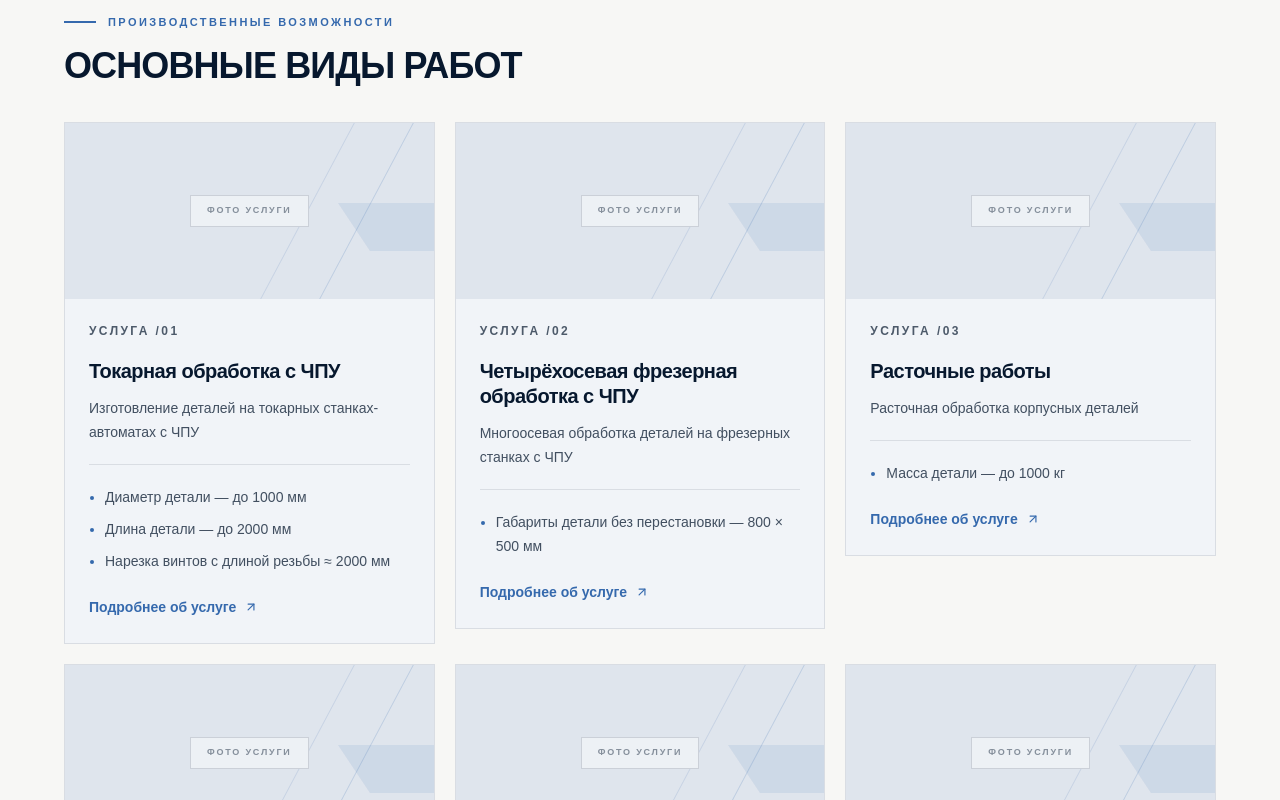
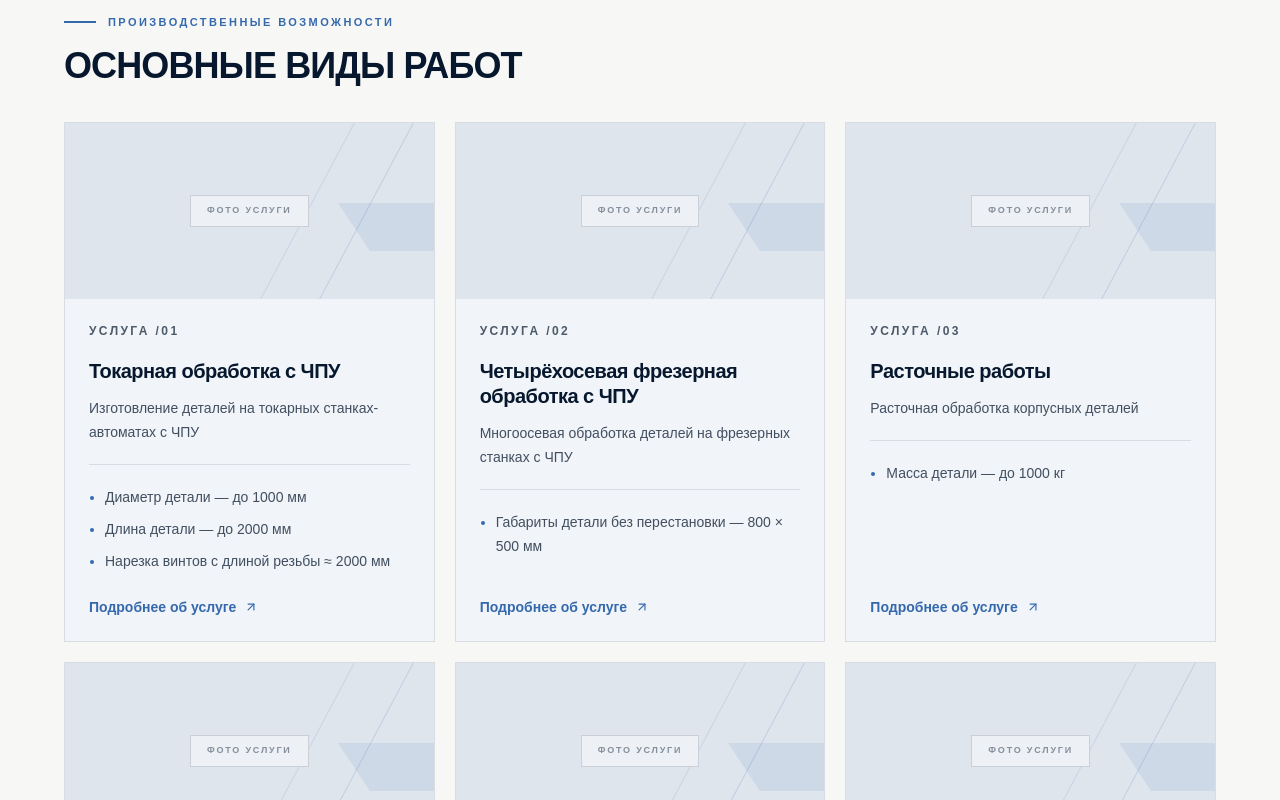
Before and after one commit to sstarovoitovv/tribeka, a React (Vite) app: page /services in a window 1280 px wide. Shown: the part 400-1200 px from the top of the page. Built offline with nearby package versions, Linux system fonts and the light colour scheme; no server answers.

Commit message:
Align service card heights and links within each row

```diff
--- a/src/pages/ServicesPage.jsx
+++ b/src/pages/ServicesPage.jsx
@@ -21,17 +21,17 @@ export default function ServicesPage() {
             <p className="eyebrow">Производственные возможности</p>
             <h2 className="mt-4 text-3xl font-black uppercase leading-none tracking-tight sm:text-4xl">Основные виды работ</h2>
           </div>
-          <div className="grid items-start gap-5 md:grid-cols-2 xl:grid-cols-3">
+          <div className="grid gap-5 md:grid-cols-2 xl:grid-cols-3">
             {serviceGroups.map(({ id, slug, number, title, short, details }) => (
               <Link
                 to={getServicePath({ slug })}
                 id={id}
                 key={number}
-                className="group scroll-mt-28 overflow-hidden border border-ink/10 bg-mist transition-colors duration-150 hover:border-signal"
+                className="group flex scroll-mt-28 flex-col overflow-hidden border border-ink/10 bg-mist transition-colors duration-150 hover:border-signal [&>div]:shrink-0"
                 aria-label={`${title}: подробнее об услуге`}
               >
                 <MediaPlaceholder label="Фото услуги" compact />
-                <article className="p-6">
+                <article className="flex flex-1 flex-col p-6">
                   <div className="flex items-center justify-between gap-5">
                     <span className="text-xs font-black uppercase tracking-[0.2em] text-ink/70">Услуга /{number}</span>
                     <span className="hidden">{number}</span>
@@ -43,7 +43,7 @@ export default function ServicesPage() {
                       {details.map((detail) => <li key={detail} className="ml-4 list-disc marker:text-signal">{detail}</li>)}
                     </ul>
                   )}
-                  <span className="mt-6 inline-flex items-center gap-2 text-sm font-semibold text-signal">
+                  <span className="mt-auto inline-flex items-center gap-2 pt-6 text-sm font-semibold text-signal">
                     Подробнее об услуге <FiArrowUpRight className="transition-transform duration-500 group-hover:translate-x-1 group-hover:-translate-y-1" size={14} />
                   </span>
                 </article>
```
